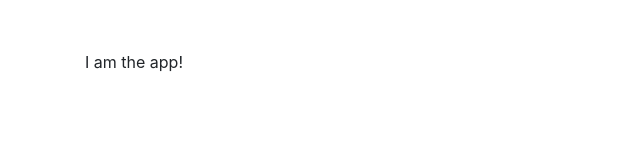
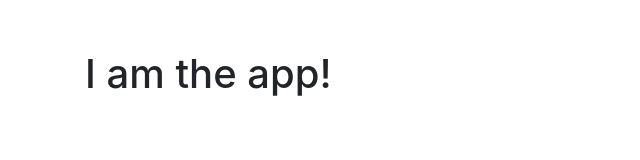
Before and after one commit to rgaspary/ng2-app, a website: page index.html in a window 1280 px wide. Shown: the whole page, without its empty margins (0-640 px from the left). Drawn offline with nearby package versions, Linux system fonts and the light colour scheme.

Commit message:
adding header and page title

```diff
--- a/index.html
+++ b/index.html
@@ -13,6 +13,8 @@
     <!--js-->
 </head>
 <body class="container">
-    I am the app!
+    <header>
+        <h1>I am the app!</h1>
+    </header>
 </body>
 </html>
```
